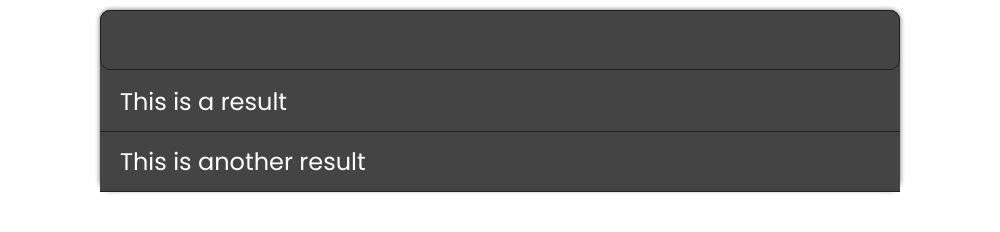
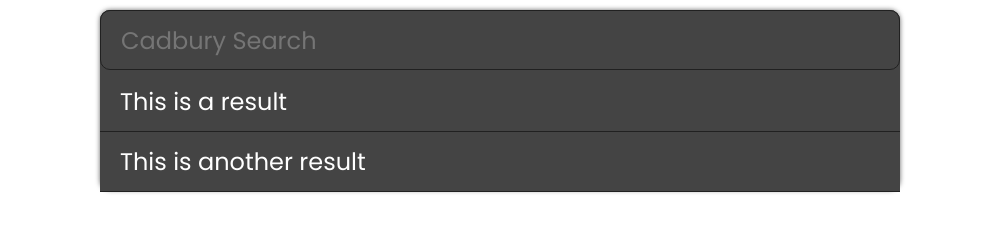
Before and after one commit to virejdasani/Cadbury, an Electron app: page cadbury/index.html in a window 1000 px wide. Drawn offline with Linux system fonts and the light colour scheme.

Commit message:
Added placeholder text

```diff
--- a/cadbury/index.html
+++ b/cadbury/index.html
@@ -14,7 +14,7 @@
 
     <div class="container">
         <div class="searchbar">
-            <input type="text" id="search" autofocus spellcheck="false">
+            <input type="text" id="search" autofocus spellcheck="false" placeholder="Cadbury Search">
         </div>
         <!-- Render in via JS (add 60px to top for each result) -->
         <ul id="result" style="top: 38px;">This is a result</ul>
```
